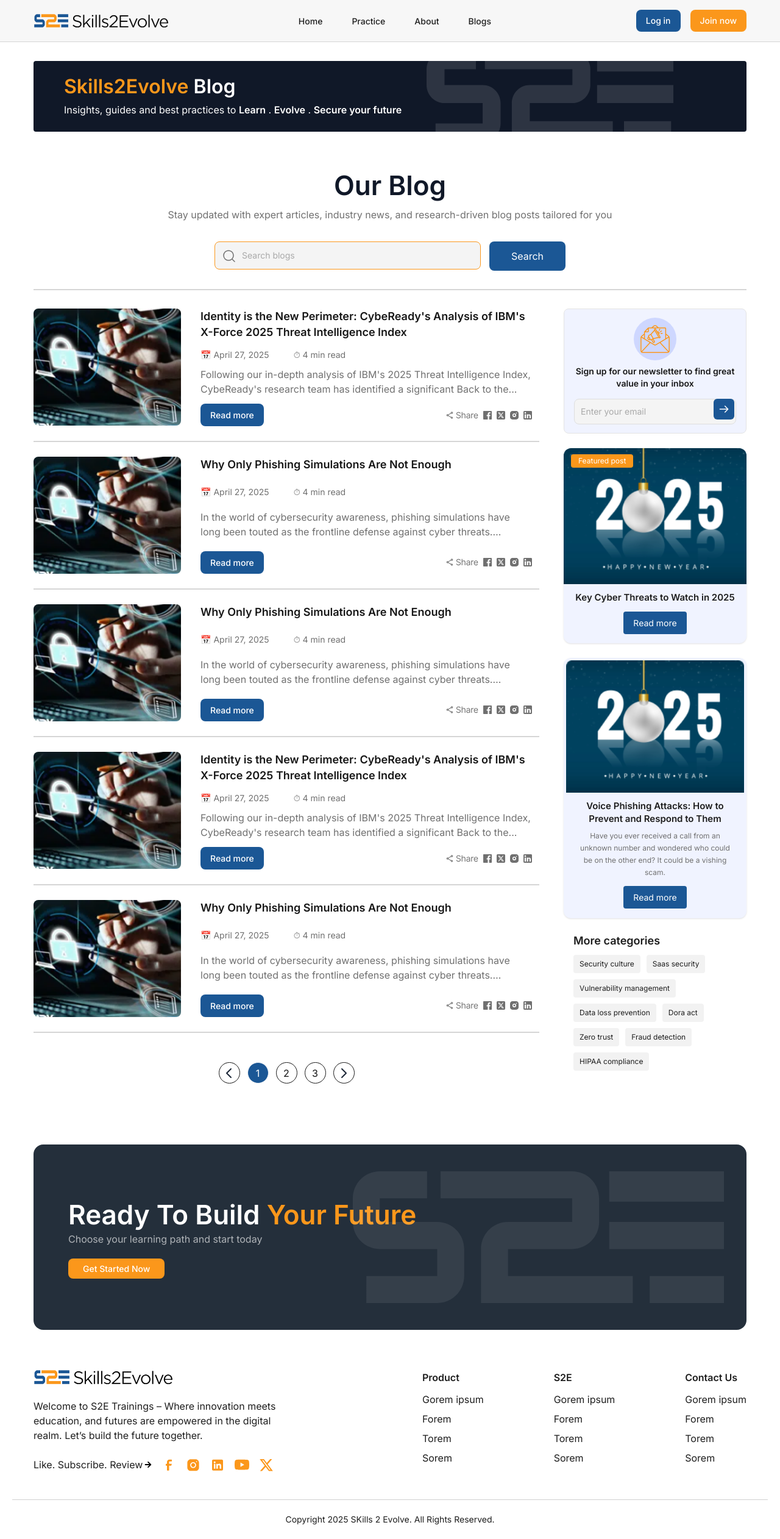
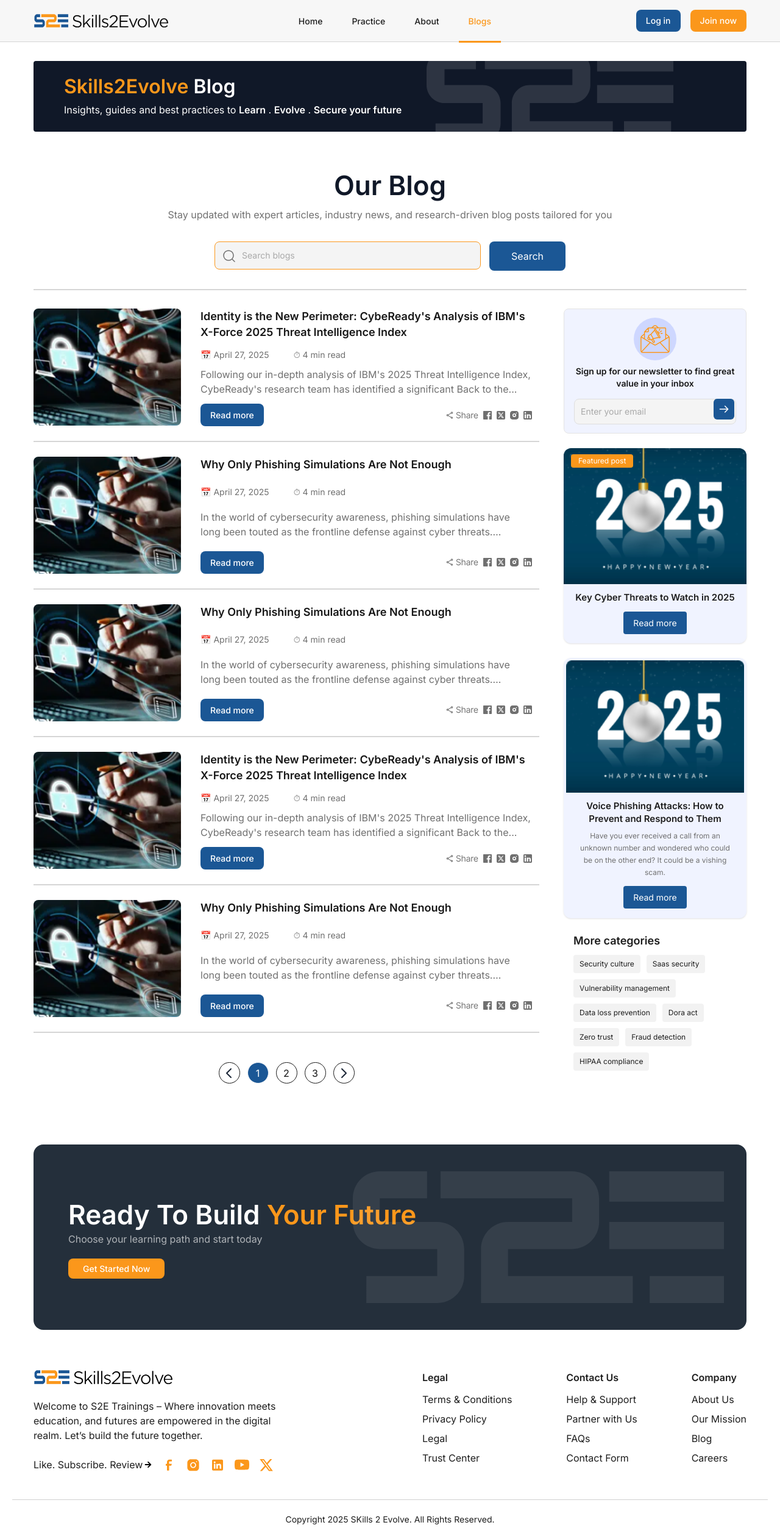
Before and after one commit to seemab-ahmed/skills2evolve, a Next.js app: page /blog in a window 1280 px wide. Shown: the whole page at 61% size. Built offline with nearby package versions, Linux system fonts and the light colour scheme.

Commit message:
remove animations,set header nav,replace footer text

```diff
--- a/component/Banner.js
+++ b/component/Banner.js
@@ -1,7 +1,8 @@
 
 const Banner = () => {
     return (
-      <div  data-aos="fade-down" data-aos-duration="1500" className="mt-[100px]">
+      // data-aos="fade-down" data-aos-duration="1500"
+      <div  className="mt-[100px]">
         <div className="sm:max-w-[540px] md:max-w-[720px]  lg:max-w-[960px] xl:max-w-[1170px]   m-auto">
           <div className=" relative bg-gray-900  px-[20px] pt-5 pb-[24px] md:px-[50px] overflow-hidden rounded-[4px]">
             <div className="relative z-10 ">
--- a/component/Header.js
+++ b/component/Header.js
@@ -11,7 +11,7 @@ const Header = () => {
 
   const navItems = [
     { name: 'Home', path: '/' },
-    { name: 'Practice', path: '/' },
+    { name: 'Practice', path: '' },
     { name: 'About', path: '/all-courses' },
     { name: 'Blogs', path: '/blog' }
   ];
@@ -43,17 +43,24 @@ const Header = () => {
               lg:translate-x-0 lg:opacity-100 lg:visible
             `}>
 
-            <ul className=" gap-4 flex space-x-8 flex-col   lg:flex-row">
-              {navItems.map((item) => (
-                <li key={item.name} className='text-center m-0'>
+             <ul className="gap-4 flex space-x-8 flex-col lg:flex-row">
+              {navItems.map((item) => {
+                const isActive = pathname === item.path;
+                return (
+                  <li key={item.name} className="text-center m-0">
                     <Link
                       href={item.path}
-                    className={` px-4 w-ful lg:w-fit text-center text-[14px] leading-5 font-[Inter] font-medium text-[#fff]  lg:text-[#1E1E1E] pb-[24px] border-b-3 border-transparent transition-all ease-in-out duration-300 hover:border-[#FB971B] `}
+                      className={`px-4 w-full lg:w-fit text-center text-[14px] leading-5 font-[Inter] font-medium pb-[24px] border-b-3 transition-all duration-300 ${
+                        isActive
+                          ? 'border-[#FB971B] text-[#FB971B]'
+                          : 'border-transparent text-[#fff] lg:text-[#1E1E1E] hover:border-[#FB971B]'
+                      }`}
                     >
                       {item.name}
                     </Link>
                   </li>
-              ))}
+                );
+              })}
             </ul>
             <div className="flex flex-col lg:hidden items-center gap-4">
               <Link
--- a/component/Hero.js
+++ b/component/Hero.js
@@ -45,10 +45,10 @@ const Hero = () => {
             </div>
           </div>
         </div>
-
+            {/* data-aos="fade-left"
+              data-aos-duration="1000" */}
         {/* Image/Icons Section */}
-        <div  data-aos="fade-left"
-              data-aos-duration="1000" className="w-full max-w-[680px] lg:ml-[-139px] ">
+        <div   className="w-full max-w-[680px] lg:ml-[-139px] ">
            <Image src={bannerimage} alt="Logo" className="w-full h-auto " />
         </div>
       </div>
--- a/component/Ourcourses.js
+++ b/component/Ourcourses.js
@@ -44,8 +44,9 @@ const Ourcourses = () => {
           </div>
       <div className="">
         {/* Left Image and Heading */}
+        {/* data-aos="zoom-in"  data-aos-duration="3000" */}
         <div className="flex flex-col md:flex-row gap-5 lg:gap-0 mb-10 items-end">
-          <div data-aos="zoom-in"  data-aos-duration="3000" className="relative md:max-w-[501px] w-full">
+          <div  className="relative md:max-w-[501px] w-full">
             <Image
               src={women}
               alt="Student"
@@ -83,9 +84,10 @@ const Ourcourses = () => {
         </div>
 
         {/* Right Course Cards */}
+        {/* data-aos="zoom-in"  data-aos-duration="2000" */}
         <div className="flex flex-wrap lg:flex-nowrap gap-6 relative z-20">
           {featurecard.map((course, idx) => (
-            <div key={idx} data-aos="zoom-in"  data-aos-duration="2000" className="group bg-white  shadow-lg  p-5 md:max-w-[331px] 2xl:max-w-[33%] flex flex-col gap-5 rounded-lg hover:bg-[#FB971B] hover:scale-105 transform  transition-all ease-in-out duration-700  hover:shadow-2xl">
+            <div key={idx}  className="group bg-white  shadow-lg  p-5 md:max-w-[331px] 2xl:max-w-[33%] flex flex-col gap-5 rounded-lg hover:bg-[#FB971B] hover:scale-105 transform  transition-all ease-in-out duration-700  hover:shadow-2xl">
               <div >   <svg width="32" height="32" viewBox="0 0 32 32" fill="none" xmlns="http://www.w3.org/2000/svg">
                 <path d="M11 10H17V11H11V10Z" fill="#1B5795"/>
                 <path d="M18 10H19V11H18V10Z" fill="#1B5795"/>
--- a/component/Testimonial.js
+++ b/component/Testimonial.js
@@ -62,9 +62,10 @@ const Testimonials = () => {
               aria-label="Testimonials"
               ref={splideRef}
             >
+              {/* data-aos="zoom-in"  data-aos-duration="2000" */}
               {testimonials.map((testimonial, index) => (
                 <SplideSlide key={index}  >
-                  <div data-aos="zoom-in"  data-aos-duration="2000" className="cursor-pointer hover:scale-105 transform  bg-white rounded-xl shadow-lg p-6 h-full mr-5 ml-3 hover:bg-[#FB971B] hover:shadow-xl transition-all ease-in-out duration-500 group">
+                  <div  className="cursor-pointer hover:scale-105 transform  bg-white rounded-xl shadow-lg p-6 h-full mr-5 ml-3 hover:bg-[#FB971B] hover:shadow-xl transition-all ease-in-out duration-500 group">
                     <div className="flex gap-[10px] items-center border-b border-[#E3E3E3] pb-6 mb-6">
                       <div className="flex max-w-[48px] w-full h-auto">
                         <Image src={Cardimage} alt="Logo" className="w-full h-auto" />
--- a/component/courseBanner.js
+++ b/component/courseBanner.js
@@ -2,7 +2,8 @@ import Link from "next/link";
 const Coursebanner = () => {
     return (
       <div className="mt-[100px] px-5">
-        <div data-aos="zoom-in"  data-aos-duration="2000" className="sm:max-w-[540px] md:max-w-[720px]  lg:max-w-[960px] xl:max-w-[1170px]   m-auto">
+        {/* data-aos="zoom-in"  data-aos-duration="2000" */}
+        <div  className="sm:max-w-[540px] md:max-w-[720px]  lg:max-w-[960px] xl:max-w-[1170px]   m-auto">
           <div className=" flex justify-between items-center relative bg-gray-900  px-[20px] p-[24px] md:px-[50px] overflow-hidden rounded-[4px]">
             <div className="relative z-10 ">
               <h1 className="leading-[44px] text-[32px] md:text- font-semibold text-[#FB971B] mb-1">
--- a/component/coursestabs.js
+++ b/component/coursestabs.js
@@ -117,10 +117,10 @@ export default function Courcestabs() {
           </button>
         ))}
       </div>
-
+{/* data-aos="zoom-in"  data-aos-duration="2000" */}
       <div className="grid grid-cols-1 sm:grid-cols-2 lg:grid-cols-3 gap-6">
         {filteredData.map((item, index) => (
-          <div key={index} data-aos="zoom-in"  data-aos-duration="2000" className="bg-white rounded-lg border border-[#E3E3E3] hover:shadow-xl  transition-all ease-in-out duration-500">
+          <div key={index}  className="bg-white rounded-lg border border-[#E3E3E3] hover:shadow-xl  transition-all ease-in-out duration-500">
           <div>
           <Image
                 src={Cardimage}
--- a/component/footer.js
+++ b/component/footer.js
@@ -5,30 +5,30 @@ import Logo from "../Images/logo.png";
 const Footer = () => {
     const footerLinks = [
         {
-          title: "Product",
+          title: "Legal",
           links: [
-            { text: "Gorem ipsum", href: "/" },
-            { text: "Forem", href: "/" },
-            { text: "Torem", href: "/" },
-            { text: "Sorem", href: "/" }
-          ]
-        },
-        {
-          title: "S2E",
-          links: [
-            { text: "Gorem ipsum", href: "/" },
-            { text: "Forem", href: "/" },
-            { text: "Torem", href: "/" },
-            { text: "Sorem", href: "/" }
+            { text: "Terms & Conditions", href: "/" },
+            { text: "Privacy Policy", href: "/" },
+            { text: "Legal", href: "/" },
+            { text: "Trust Center", href: "/" }
           ]
         },
         {
           title: "Contact Us",
           links: [
-            { text: "Gorem ipsum", href: "/" },
-            { text: "Forem", href: "/" },
-            { text: "Torem", href: "/" },
-            { text: "Sorem", href: "/" }
+            { text: "Help & Support", href: "/" },
+            { text: "Partner with Us", href: "/" },
+            { text: "FAQs", href: "/" },
+            { text: "Contact Form", href: "/" }
+          ]
+        },
+        {
+          title: "Company",
+          links: [
+            { text: "About Us", href: "/" },
+            { text: "Our Mission", href: "/" },
+            { text: "Blog", href: "/" },
+            { text: "Careers", href: "/" }
           ]
         }
       ];
```
Also changed, not shown: component/Blogdetail.js (+6 -5 lines), component/Bloglist.js (+4 -4 lines), component/build-future.js (+4 -3 lines), component/career.js (+8 -6 lines). Lines whose indentation alone changed are shown as unchanged.
